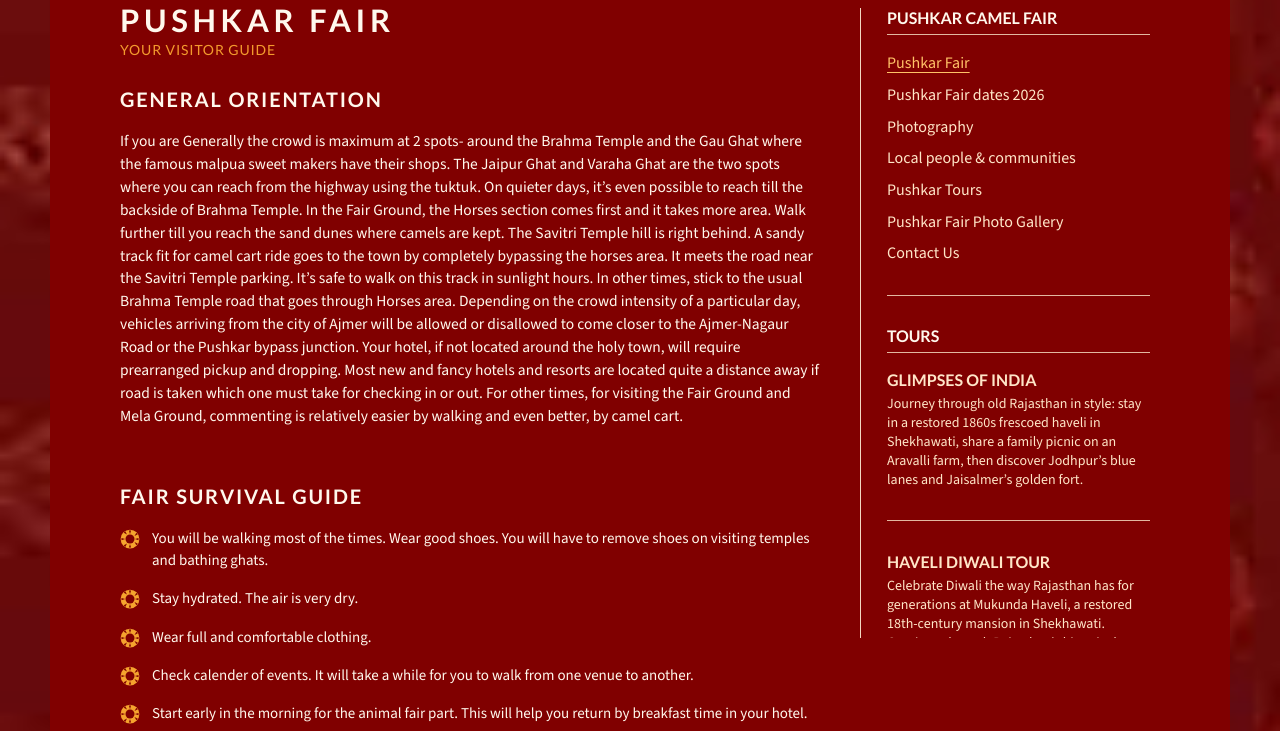
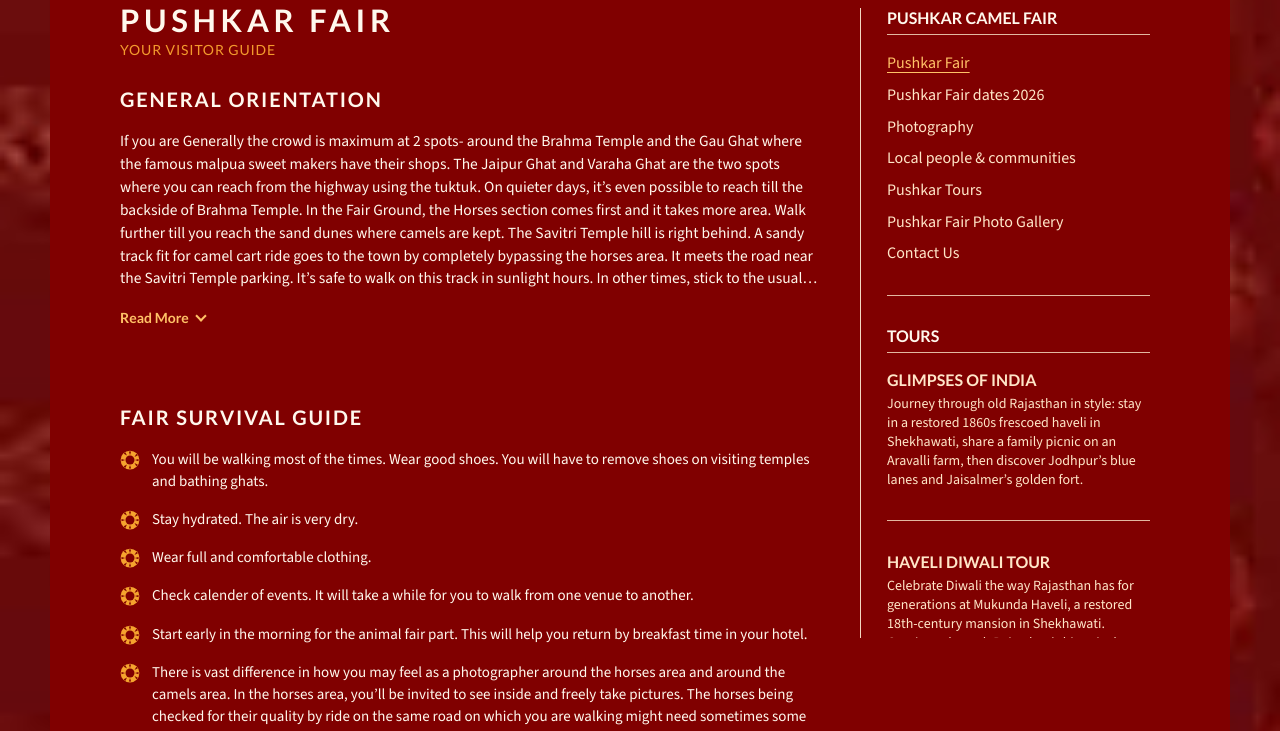
Before and after one commit to manish77633/pushkar, a plain HTML site: page index.html in a window 1280 px wide. Shown: the part 717-1448 px from the top of the page. Drawn offline with nearby package versions, Linux system fonts and the light colour scheme; a web font is replaced by a local one.

Commit message:
Add expandable read more controls for long content

```diff
--- a/script.js
+++ b/script.js
@@ -122,3 +122,33 @@ if (sections.length) {
   addEventListener('scroll', updateActiveSection, {passive: true});
   updateActiveSection();
 }
+
+// Keep long copy readable on content pages without hiding navigation or forms.
+document.querySelectorAll('main p').forEach((paragraph, index) => {
+  if (paragraph.textContent.trim().length < 360 || paragraph.closest('form')) return;
+
+  const inCompactLayout = paragraph.parentElement.matches('.itinerary article, .schedule-day');
+  let container = paragraph.parentElement;
+  if (inCompactLayout) {
+    container = document.createElement('div');
+    container.className = 'read-more-wrap';
+    paragraph.before(container);
+    container.append(paragraph);
+  }
+
+  const id = `read-more-copy-${index}`;
+  paragraph.id ||= id;
+  paragraph.classList.add('read-more-copy');
+  const button = document.createElement('button');
+  button.type = 'button';
+  button.className = 'read-more-toggle';
+  button.setAttribute('aria-controls', paragraph.id);
+  button.setAttribute('aria-expanded', 'false');
+  button.innerHTML = 'Read More <span class="read-more-arrow" aria-hidden="true"></span>';
+  paragraph.after(button);
+  button.addEventListener('click', () => {
+    const expanded = paragraph.classList.toggle('expanded');
+    button.setAttribute('aria-expanded', String(expanded));
+    button.innerHTML = `${expanded ? 'Read Less' : 'Read More'} <span class="read-more-arrow" aria-hidden="true"></span>`;
+  });
+});
--- a/styles.css
+++ b/styles.css
@@ -102,6 +102,17 @@ footer p{font-size:12px;line-height:1.4}
 .gallery-grid a{display:block}
 .gallery-grid a:hover img{filter:brightness(1.08)}
 .gallery-grid a:focus-visible{outline:3px solid var(--gold);outline-offset:3px}
+.read-more-copy:not(.expanded){display:-webkit-box;-webkit-box-orient:vertical;-webkit-line-clamp:7;overflow:hidden}
+.read-more-toggle{display:inline-flex;align-items:center;gap:8px;margin:0 0 18px;padding:3px 0;border:0;background:none;color:#ffc267;font:600 14px/1.3 'Lato',sans-serif;cursor:pointer}
+.read-more-toggle:hover{text-decoration:underline;text-underline-offset:3px}
+.read-more-toggle:focus-visible{outline:2px solid var(--gold);outline-offset:3px}
+.read-more-arrow{width:8px;height:8px;border-right:2px solid currentColor;border-bottom:2px solid currentColor;transform:translateY(-2px) rotate(45deg)}
+.read-more-toggle[aria-expanded="true"] .read-more-arrow{transform:translateY(2px) rotate(225deg)}
+.read-more-wrap{min-width:0;flex:1}
+.read-more-wrap p{margin-bottom:3px}
+.itinerary .read-more-toggle{color:#8a4209}
+.schedule-day .read-more-wrap{min-width:0}
+@media(max-width:600px){.read-more-copy:not(.expanded){-webkit-line-clamp:5}}
 
 /* Keep the brand line inside the desktop navigation bar. */
 .site-header{align-items:center}
```
